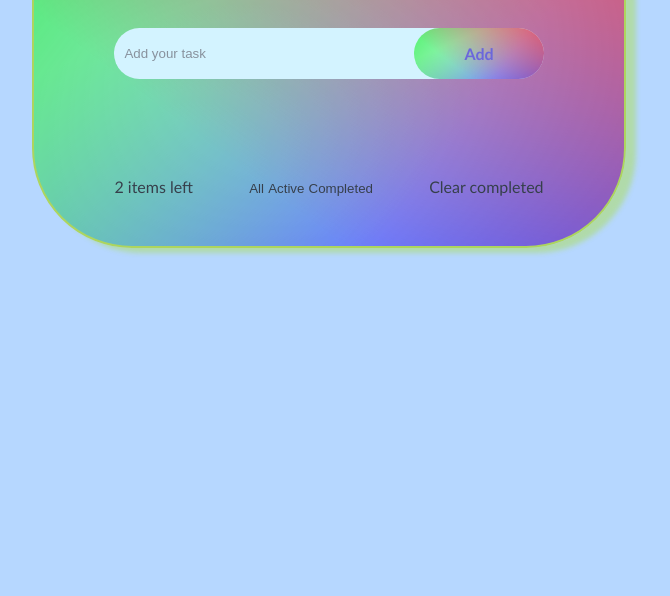
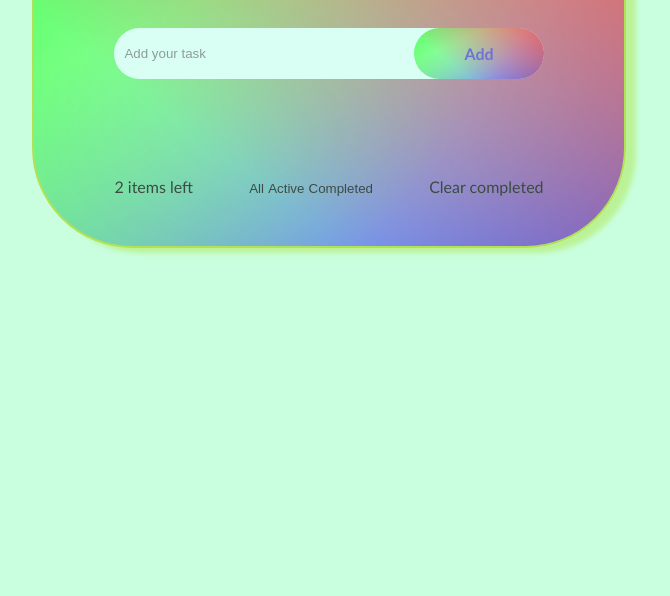
Before and after one commit to YarivGilad/todo-js-start, a website built with Vite: page index.html in a window 1280 px wide. Shown: the part 204-800 px from the top of the page, without its empty margins (311-981 px from the left). Built offline with nearby package versions, Linux system fonts and the light colour scheme.

Commit message:
background color changed

```diff
--- a/sass/main.scss
+++ b/sass/main.scss
@@ -6,7 +6,7 @@
 
 /* Add your own CSS code below....*/
 body {
-  background-color: rgb(182, 215, 255);
+  background-color: rgba(182, 255, 212, 0.736);
   @include flex-box(column, start, center);
   font-family: 'Gill Sans';
 
```
